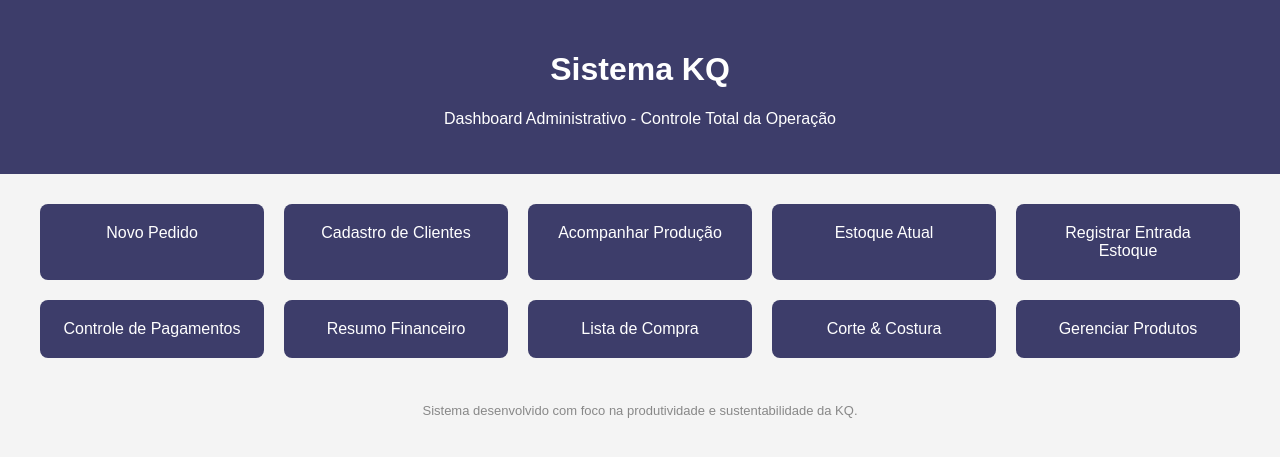
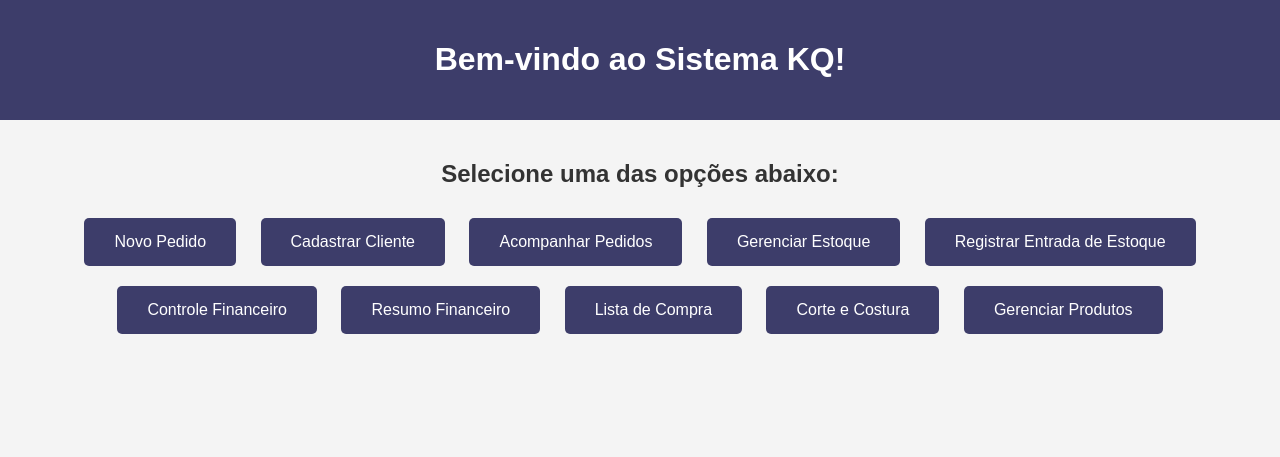
Before and after one commit to siqmath/kqapp, a Django app: page / in a window 1280 px wide. Shown: the top 457 px of the page. Run offline with Django 4.2, Linux system fonts and the light colour scheme.

Commit message:
Update home.html

```diff
--- a/kq_app/templates/kq_app/home.html
+++ b/kq_app/templates/kq_app/home.html
@@ -3,73 +3,61 @@
 <head>
     <meta charset="UTF-8">
     <meta name="viewport" content="width=device-width, initial-scale=1.0">
-    <title>Dashboard - Sistema KQ</title>
+    <title>Página Inicial - Sistema KQ</title>
     <style>
         body {
             font-family: Arial, sans-serif;
             background-color: #f4f4f4;
+            color: #333;
             margin: 0;
             padding: 0;
-            color: #333;
         }
         header {
             background-color: #3D3D6A;
             color: white;
-            padding: 30px;
+            padding: 20px;
             text-align: center;
         }
         .container {
-            padding: 30px;
-            max-width: 1200px;
-            margin: auto;
-            display: grid;
-            grid-template-columns: repeat(auto-fill, minmax(220px, 1fr));
-            gap: 20px;
+            padding: 20px;
+            text-align: center;
         }
         .button {
+            display: inline-block;
             background-color: #3D3D6A;
             color: white;
-            padding: 20px;
-            text-align: center;
-            border-radius: 8px;
+            padding: 15px 30px;
+            margin: 10px;
             text-decoration: none;
+            border: none;
+            border-radius: 5px;
+            transition: background-color 0.3s;
             font-size: 16px;
-            transition: 0.3s ease;
         }
         .button:hover {
             background-color: #2D2D4A;
-        }
-        footer {
-            text-align: center;
-            padding: 15px;
-            font-size: 13px;
-            color: #888;
         }
     </style>
 </head>
 <body>
 
 <header>
-    <h1>Sistema KQ</h1>
-    <p>Dashboard Administrativo - Controle Total da Operação</p>
+    <h1>Bem-vindo ao Sistema KQ!</h1>
 </header>
 
 <div class="container">
+    <h2>Selecione uma das opções abaixo:</h2>
     <a class="button" href="{% url 'novo_pedido' %}">Novo Pedido</a>
-    <a class="button" href="{% url 'cadastrar_cliente' %}">Cadastro de Clientes</a>
-    <a class="button" href="{% url 'visualizar_producao' %}">Acompanhar Produção</a>
-    <a class="button" href="{% url 'gerenciar_estoque' %}">Estoque Atual</a>
-    <a class="button" href="{% url 'registrar_entrada_estoque' %}">Registrar Entrada Estoque</a>
-    <a class="button" href="{% url 'controle_financeiro' %}">Controle de Pagamentos</a>
+    <a class="button" href="{% url 'cadastrar_cliente' %}">Cadastrar Cliente</a>
+    <a class="button" href="{% url 'visualizar_producao' %}">Acompanhar Pedidos</a>
+    <a class="button" href="{% url 'gerenciar_estoque' %}">Gerenciar Estoque</a>
+    <a class="button" href="{% url 'registrar_entrada_estoque' %}">Registrar Entrada de Estoque</a>
+    <a class="button" href="{% url 'controle_financeiro' %}">Controle Financeiro</a>
     <a class="button" href="{% url 'resumo_financeiro' %}">Resumo Financeiro</a>
     <a class="button" href="{% url 'lista_compra' %}">Lista de Compra</a>
-    <a class="button" href="{% url 'corteecostura' %}">Corte & Costura</a>
+    <a class="button" href="{% url 'corteecostura' %}">Corte e Costura</a>
     <a class="button" href="{% url 'gerenciar_produtos' %}">Gerenciar Produtos</a>
 </div>
 
-<footer>
-    Sistema desenvolvido com foco na produtividade e sustentabilidade da KQ.
-</footer>
-
 </body>
 </html>
```
